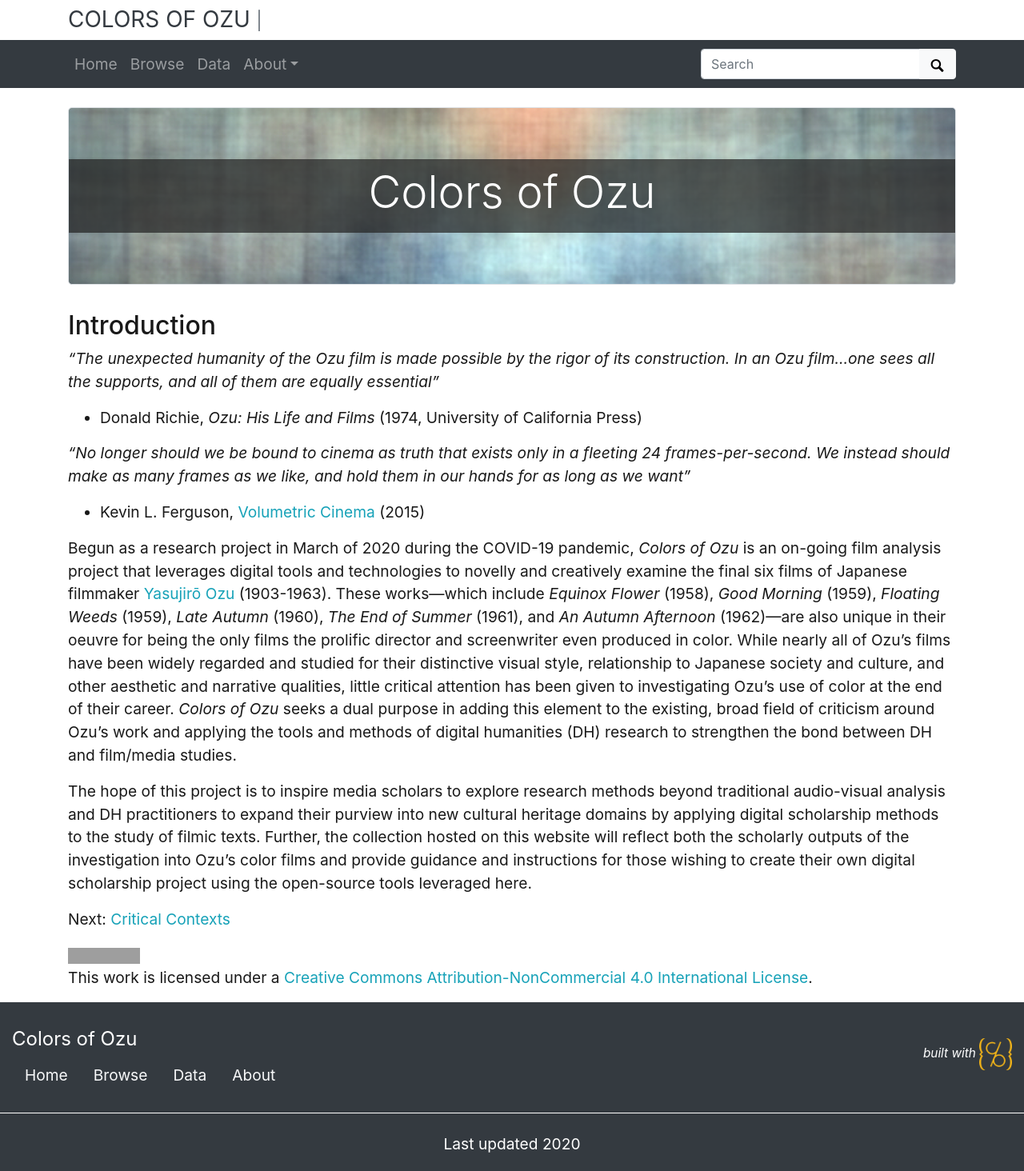
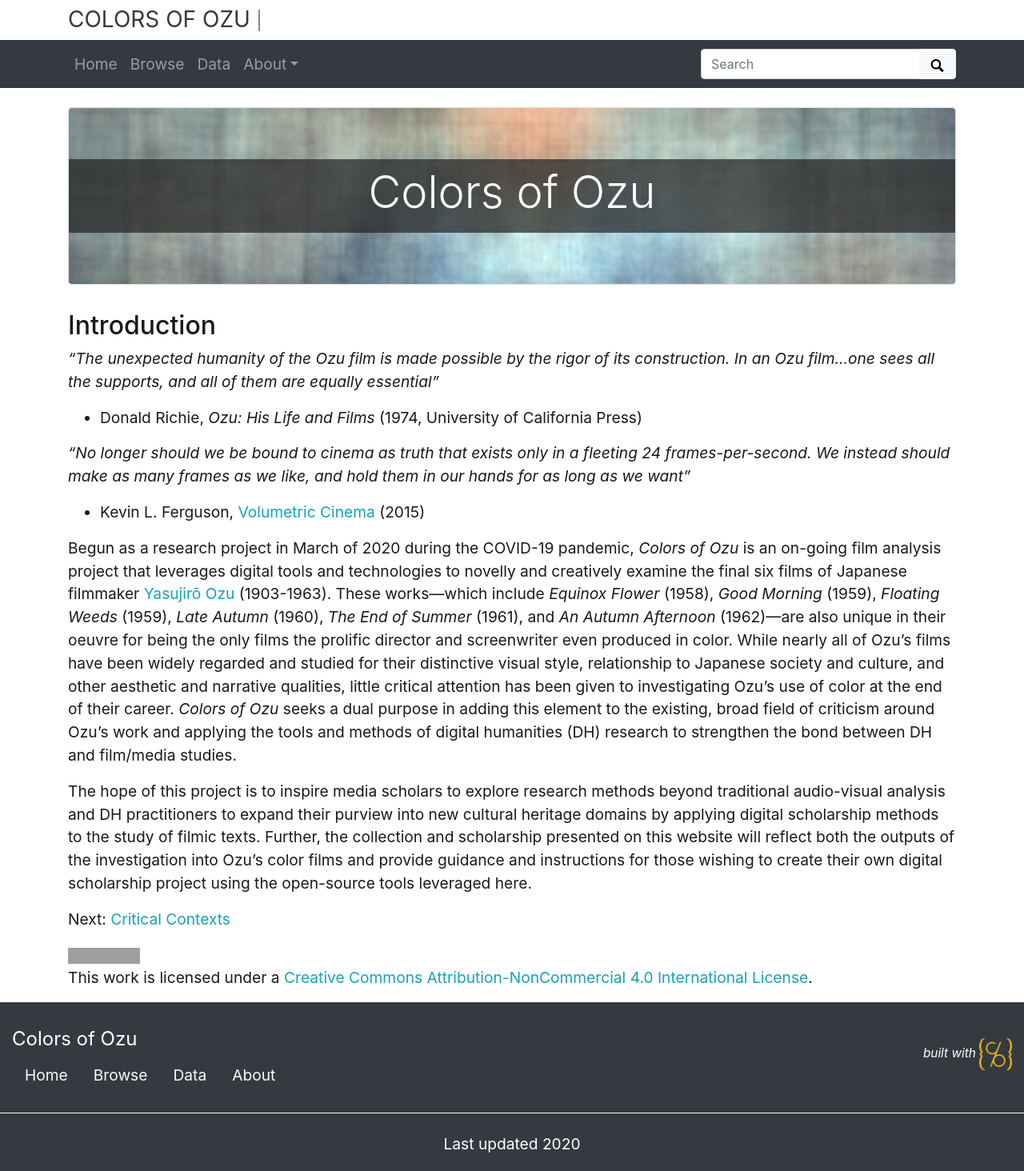
Before and after one commit to drodz11/colors-of-ozu, a Jekyll site: the page built from pages/intro.md, in a window 1280 px wide. Shown: the whole page at 80% size. Built offline with Jekyll 4.4.1, drawn with Linux system fonts in a browser that asks for light colours; grey boxes are pictures that could not be loaded.

Commit message:
Update intro.md

```diff
--- a/pages/intro.md
+++ b/pages/intro.md
@@ -19,7 +19,7 @@ We instead should make as many frames as we like, and hold them in our hands for
 
 Begun as a research project in March of 2020 during the COVID-19 pandemic, _Colors of Ozu_ is an on-going film analysis project that leverages digital tools and technologies to novelly and creatively examine the final six films of Japanese filmmaker [Yasujirō Ozu](https://en.wikipedia.org/wiki/Yasujir%C5%8D_Ozu) (1903-1963). These works---which include _Equinox Flower_ (1958), _Good Morning_ (1959), _Floating Weeds_ (1959), _Late Autumn_ (1960), _The End of Summer_ (1961), and _An Autumn Afternoon_ (1962)---are also unique in their oeuvre for being the only films the prolific director and screenwriter even produced in color. While nearly all of Ozu's films have been widely regarded and studied for their distinctive visual style, relationship to Japanese society and culture, and other aesthetic and narrative qualities, little critical attention has been given to investigating Ozu's use of color at the end of their career. _Colors of Ozu_ seeks a dual purpose in adding this element to the existing, broad field of criticism around Ozu's work and applying the tools and methods of digital humanities (DH) research to strengthen the bond between DH and film/media studies.
 
-The hope of this project is to inspire media scholars to explore research methods beyond traditional audio-visual analysis and DH practitioners to expand their purview into new cultural heritage domains by applying digital scholarship methods to the study of filmic texts. Further, the collection hosted on this website will reflect both the scholarly outputs of the investigation into Ozu's color films and provide guidance and instructions for those wishing to create their own digital scholarship project using the open-source tools leveraged here.
+The hope of this project is to inspire media scholars to explore research methods beyond traditional audio-visual analysis and DH practitioners to expand their purview into new cultural heritage domains by applying digital scholarship methods to the study of filmic texts. Further, the collection and scholarship presented on this website will reflect both the outputs of the investigation into Ozu's color films and provide guidance and instructions for those wishing to create their own digital scholarship project using the open-source tools leveraged here.
 
 Next: [Critical Contexts](contexts.html)
 
```
